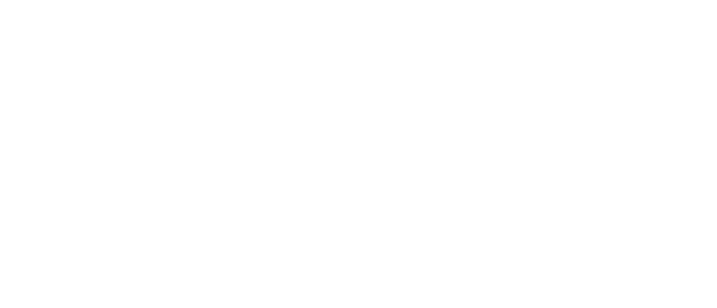
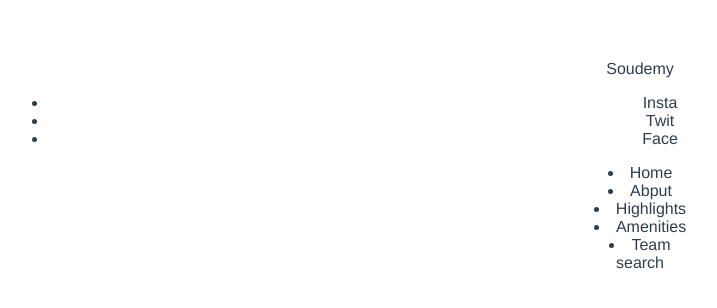
Before and after one commit to TheSirsh/villa-vue, a Vue app: page / in a window 1280 px wide. Shown: the top 308 px of the page, without its empty margins (0-717 px from the left). Built offline with nearby package versions, Linux system fonts and the light colour scheme.

Commit message:
feat: add basic header

```diff
--- a/src/App.vue
+++ b/src/App.vue
@@ -1,12 +1,18 @@
 <template>
+  <div>
+    <headr/>
+  </div>
 </template>
 
 <script>
-export default {
-  name: 'App',
-  components: {
+  import headr from "@/components/header/headr.vue";
+
+  export default {
+    name: 'App',
+    components: {
+      headr,
+    }
   }
-}
 </script>
 
 <style>
--- /dev/null
+++ b/src/components/header/headr.vue
@@ -0,0 +1,23 @@
+<template>
+  <header>
+    <logo />
+    <social />
+    <navig />
+    <search />
+  </header>
+</template>
+
+<script>
+  import logo from "@/components/header/logo.vue";
+  import social from "@/components/header/social.vue";
+  import navig from "@/components/header/navig.vue";
+  import search from "@/components/header/search.vue";
+
+
+  export default {
+    components: {
+      logo, social, navig, search,
+    }
+
+  }
+</script>
--- /dev/null
+++ b/src/components/header/logo.vue
@@ -0,0 +1,11 @@
+<template>
+  <div>
+    Soudemy
+  </div>
+</template>
+
+<script>
+export default {
+
+}
+</script>
--- /dev/null
+++ b/src/components/header/navig.vue
@@ -0,0 +1,15 @@
+<template>
+  <nav>
+    <li>Home</li>
+    <li>Abput</li>
+    <li>Highlights</li>
+    <li>Amenities</li>
+    <li>Team</li>
+  </nav>
+</template>
+
+<script>
+  export default {
+
+  }
+</script>
--- /dev/null
+++ b/src/components/header/search.vue
@@ -0,0 +1,11 @@
+<template>
+  <div>
+    search
+  </div>
+</template>
+
+<script>
+  export default {
+
+  }
+</script>
--- /dev/null
+++ b/src/components/header/social.vue
@@ -0,0 +1,13 @@
+<template>
+  <ul>
+    <li>Insta</li>
+    <li>Twit</li>
+    <li>Face</li>
+  </ul>
+</template>
+
+<script>
+  export default {
+
+  }
+</script>
```
